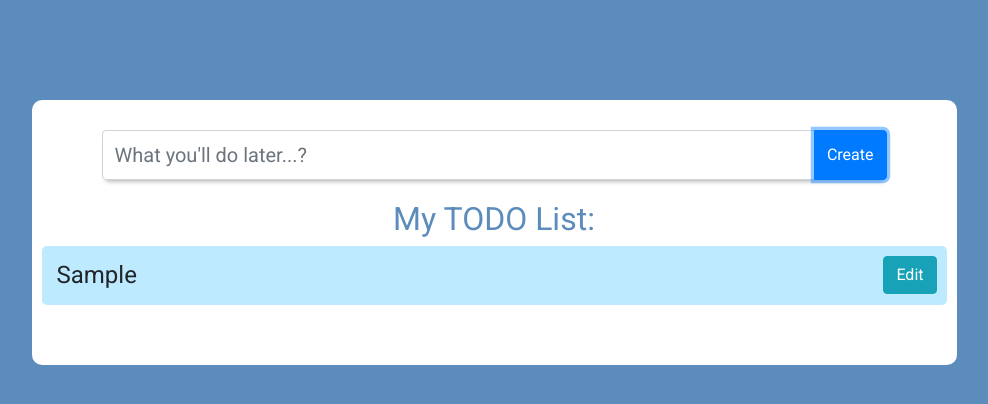
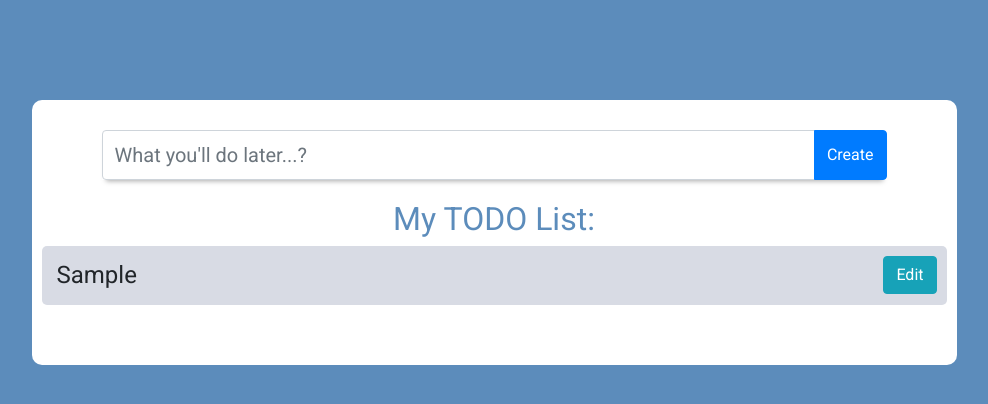
Before and after one commit to kaldren/todo-list, a React (Create React App) app: page / in a window 1280 px wide. Both pictures are taken after typing "Sample" into the empty fields and a click on the button "Create". Shown: the top 404 px of the page, without its empty margins (146-1134 px from the left). Built offline with nearby package versions, Linux system fonts and the light colour scheme.

Commit message:
Css changes

```diff
--- a/src/App.css
+++ b/src/App.css
@@ -6,6 +6,8 @@ body {background: #5c8cbb;}
   box-shadow: none;
   border-color: #f4f4f4;
 }
+.btn-primary.focus, .btn-primary:focus,
+.btn-primary:not(:disabled):not(.disabled).active:focus, .btn-primary:not(:disabled):not(.disabled):active:focus, .show>.btn-primary.dropdown-toggle:focus {box-shadow: none;}
 h1 {
   font-size: 2rem;
   color: #5c8cbb;
@@ -78,7 +80,7 @@ box-shadow: 0px 5px 5px -4px rgba(168,168,168,1);
 /* #section List Item */
 .list-item {
   margin-bottom: 50px;
-  background: rgb(189, 234, 255);
+  background: rgb(216, 219, 228);
   padding: 10px;
   border-radius: 5px;
   clear:both;
```
